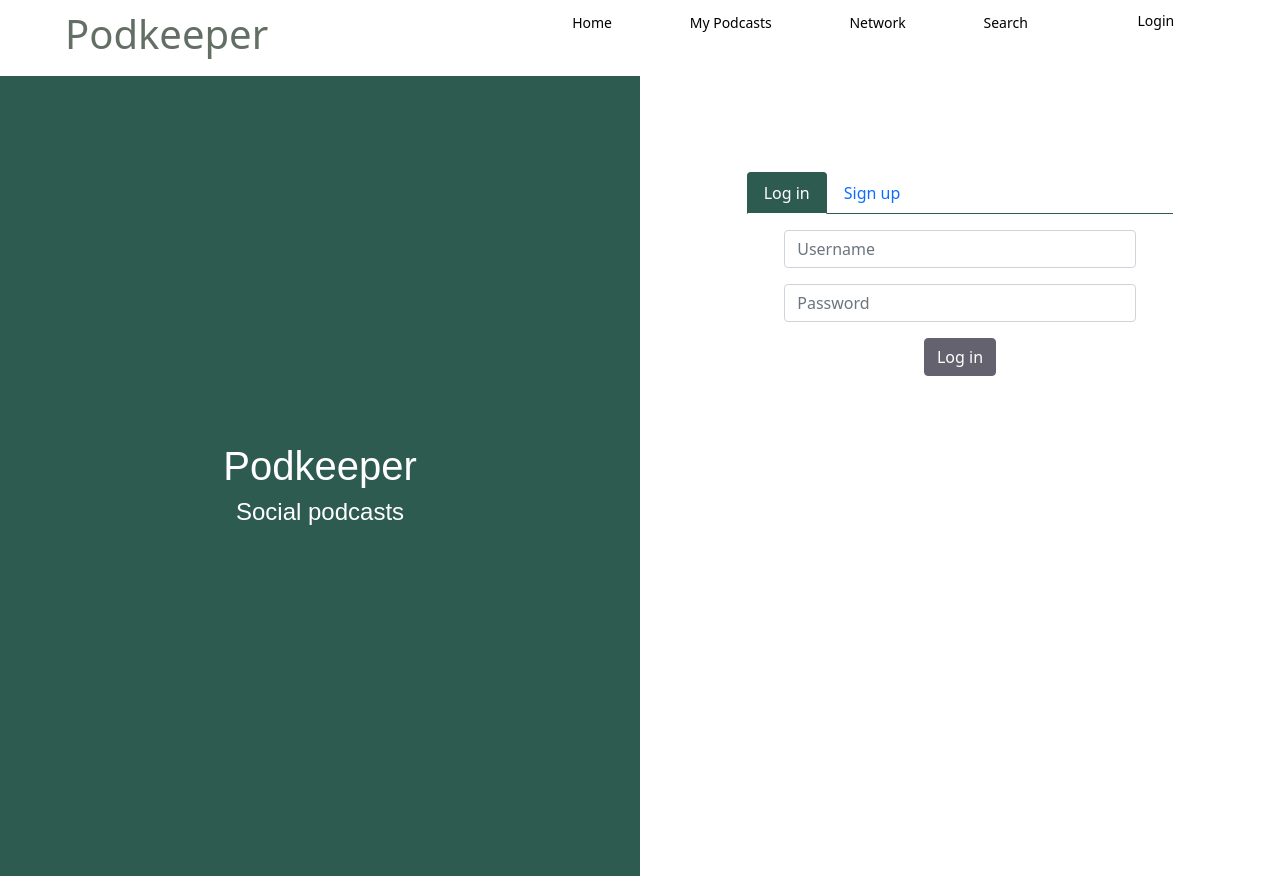
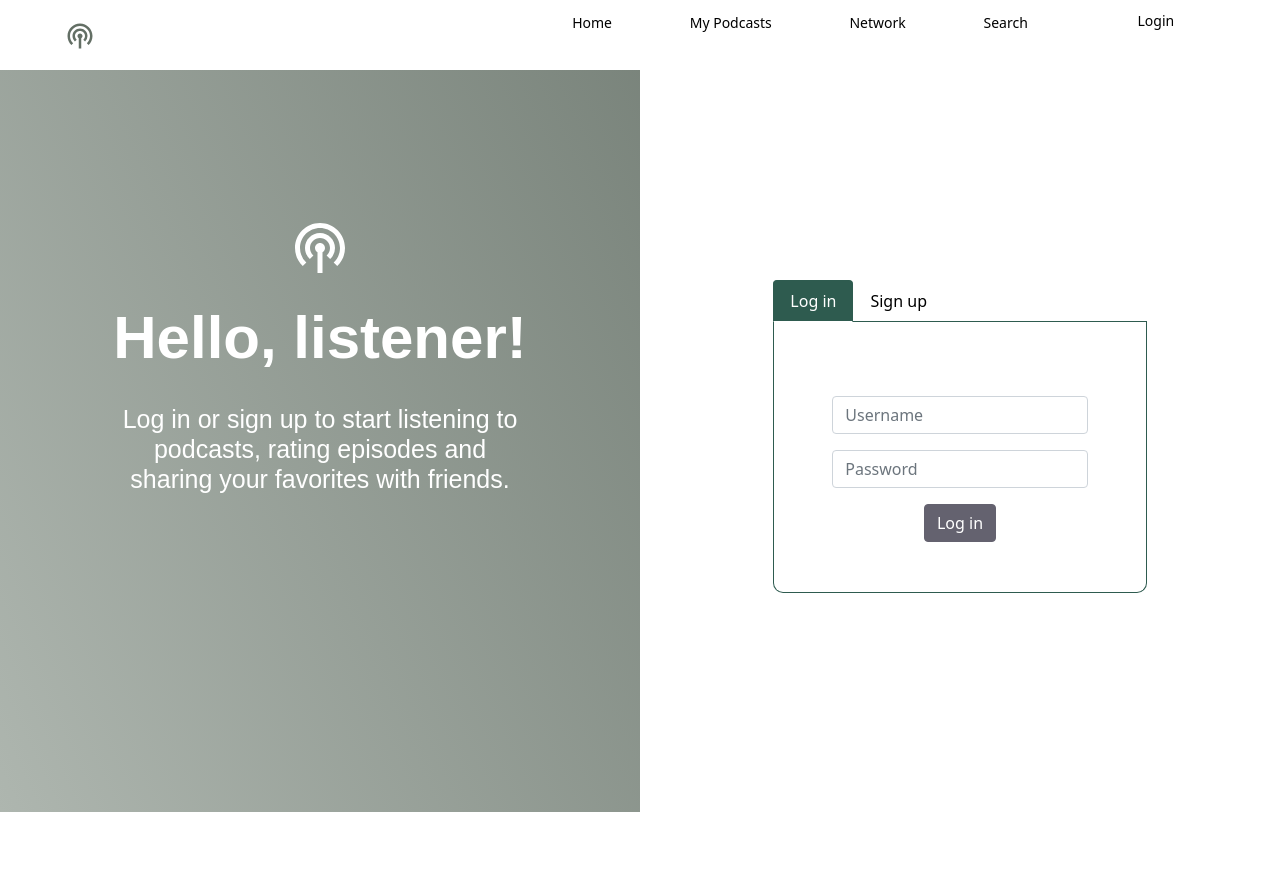
Before and after one commit to smh1988-2/podkeeper-fe, a React (Create React App) app: page /login in a window 1280 px wide. After the commit the page ends 812 px from the top, so only its background shows below. Built offline with nearby package versions, Linux system fonts and the light colour scheme.

Commit message:
visual updates to login form

```diff
--- a/src/components/Header/Header.css
+++ b/src/components/Header/Header.css
@@ -22,7 +22,9 @@
 
 #header-wordmark {
     padding-left: 65px;
+    padding-bottom: 5px;
     color: #636f65;
+    font-size: 30px;
 }
 
 .user-parent {
--- a/src/components/Header/Header.js
+++ b/src/components/Header/Header.js
@@ -4,13 +4,15 @@ import Nav from "react-bootstrap/Nav";
 import Row from "react-bootstrap/Row";
 import Col from "react-bootstrap/Col";
 import { Link } from "react-router-dom";
+import { MdPodcasts } from "react-icons/md"
 
 function Header({ currentUser }) {
   return (
     <div>
       <Row id="header-row">
         <Col xs={5} id="header-wordmark">
-          <h1>Podkeeper</h1>
+
+    <MdPodcasts />
         </Col>
         <Col xs={5}>
           <Nav fill activeKey="/home">
@@ -41,7 +43,7 @@ function Header({ currentUser }) {
             <>
               <Row>
                 <div className="user-parent">
-                  <p className="user-child">{currentUser.user.first_name}</p>
+                  <p className="user-child">{currentUser.user.username}</p>
                   <img
                     className="user-child"
                     src="test-profile.png"
--- a/src/components/Search/Search.css
+++ b/src/components/Search/Search.css
@@ -14,3 +14,8 @@ a:hover {
     text-decoration: none!important;
     background-color: #e4e6e4
 }
+
+#button-addon2 {
+    background-color: #636f65;
+    color: #fff;
+}
--- a/src/components/Search/Search.js
+++ b/src/components/Search/Search.js
@@ -1,6 +1,6 @@
 import React, { useState } from "react";
 import SearchResults from "./SearchResults";
-import "./Search.css"
+import "./Search.css";
 
 // bootstrap
 import Form from "react-bootstrap/Form";
@@ -10,20 +10,25 @@ import Row from "react-bootstrap/Row";
 import Col from "react-bootstrap/Col";
 import Button from "react-bootstrap/Button";
 
-function Search({currentUser}) {
-  const [searchTerm, setSearchTerm] = useState("");
+function Search({ currentUser }) {
   const [searchResults, setSearchResults] = useState([]);
-  const [searchClicked, setSearchClicked] = useState(false)
+  const [searchError, setSearchError] = useState("")
 
   function handleSearchFormSubmit(e) {
     e.preventDefault();
-    setSearchClicked(true)
+    setSearchError("");
+    setSearchResults([]);
     fetch(
-      `https://itunes.apple.com/search?term=${searchTerm}&entity=podcast&attributeType=titleTerm.`
+      `https://itunes.apple.com/search?term=${e.target[0].value}&entity=podcast&attributeType=titleTerm.`
     )
       .then((r) => r.json())
       .then((r) => {
-        setSearchResults(r.results);
+        console.log(r.results)
+        if (r.results.length > 0) {
+          setSearchResults(r.results);
+        } else {
+          setSearchError("no results")
+        }
       });
   }
 
@@ -40,7 +45,6 @@ function Search({currentUser}) {
                 placeholder="Search for a podcast..."
                 aria-label="Search for a podcast..."
                 aria-describedby="basic-addon2"
-                onChange={(e) => setSearchTerm(e.target.value)}
               />
               <Button
                 type="submit"
@@ -55,7 +59,24 @@ function Search({currentUser}) {
         <Col></Col>
       </Row>
 
-      <SearchResults searchResults={searchResults} currentUser={currentUser} searchClicked={searchClicked} />
+
+        <SearchResults
+          searchResults={searchResults}
+          currentUser={currentUser}
+        />
+
+{searchError.length > 0  ?
+
+        <>
+          <Row style={{paddingTop:"30px"}}>
+            <Col></Col>
+            <Col className="text-center">
+              <p>Sorry, we couldn't find that 😢</p>
+              <p>Try searching for another podcast.</p>
+            </Col>
+            <Col></Col>
+          </Row>
+        </> : null }
 
     </div>
   );
--- a/src/components/Search/SearchResults.js
+++ b/src/components/Search/SearchResults.js
@@ -28,7 +28,7 @@ function SearchResults({ searchResults, currentUser, searchClicked }) {
                   </>
                 );
               })
-            : <p>Try searching by the podcast name.</p>
+            : null
             }
 
         </Row>
--- a/src/components/User/Forms.js
+++ b/src/components/User/Forms.js
@@ -13,32 +13,38 @@ import Container from "react-bootstrap/Container";
 
 function Forms({ setCurrentUser, currentUser }) {
   return (
-    <div style={{ height: "100vh" }}>
-      <Row className="g-0 align-middle" id="full-row" style={{ height: "100vh" }} >
+    <div style={{ height: "80vh" }}>
+      <Row
+        className="g-0 align-middle"
+        id="full-row"
+        style={{ height: "92.79vh" }}
+      >
         <Col id="half-page">
           <Splash />
         </Col>
 
         <Col>
           <Container>
-          <Row className="g-0 align-middle" id="full-row">&nbsp;</Row>
-          <Row className="g-0 align-middle" id="full-row">&nbsp;</Row>
-          <Row className="g-0 align-middle" id="full-row">&nbsp;</Row>
-          <Row className="g-0 align-middle" id="full-row">&nbsp;</Row>
-            <Row className="g-0">
+            <Row className="g-0" id="form-container">
               <Col></Col>
-              <Col xs={8} className="text-center">
+              <Col xs={7} className="text-center">
                 <Tabs
                   defaultActiveKey="login"
                   id="uncontrolled-tab-example"
                   className="mb-3"
                 >
                   <Tab eventKey="login" title="Log in">
-                    <Login setCurrentUser={setCurrentUser} currentUser={currentUser} />
+                    <Login
+                      setCurrentUser={setCurrentUser}
+                      currentUser={currentUser}
+                    />
                   </Tab>
 
                   <Tab eventKey="signup" title="Sign up">
-                    <Signup setCurrentUser={setCurrentUser} currentUser={currentUser} />
+                    <Signup
+                      setCurrentUser={setCurrentUser}
+                      currentUser={currentUser}
+                    />
                   </Tab>
                 </Tabs>
               </Col>
--- a/src/components/User/Login.js
+++ b/src/components/User/Login.js
@@ -1,5 +1,7 @@
 import React from "react";
 import { useState } from "react";
+import { useNavigate } from 'react-router-dom';
+
 import Form from "react-bootstrap/Form";
 import Button from "react-bootstrap/Button";
 import Row from "react-bootstrap/Row";
@@ -8,12 +10,24 @@ import Container from "react-bootstrap/Container";
 
 function Login({ setCurrentUser, currentUser }) {
 
+  let navigate = useNavigate();
+
     const [username, setUsername] = useState("")
     const [password, setPassword] = useState("")
     const [success, setSuccess] = useState("")
     const [error, setError] = useState("")
+    const [validated, setValidated] = useState(false);
+
 
     function handleLoginSubmit(e) {
+      const form = e.currentTarget;
+      //setCurrentUser({})
+      if (form.checkValidity() === false) {
+        e.preventDefault();
+        e.stopPropagation();
+      }
+      setValidated(true);
+
         e.preventDefault();
         fetch("http://127.0.0.1:3000/login", {
             method: "POST",
@@ -33,20 +47,14 @@ function Login({ setCurrentUser, currentUser }) {
                 setError("")
                 setSuccess(user)
                 setCurrentUser(user)
+                navigate("/")
               });
             } else {
-              r.json().then(err => setError(err));
+              r.json().then(err => {
+                setError(err)
+              });
             }
           });
-    }
-
-    //MOVE TO INLINE!
-    function handleUsername(e) {
-        setUsername(e.target.value)
-    }
-
-    function handlePassword(e) {
-        setPassword(e.target.value)
     }
 
   return (
@@ -55,16 +63,22 @@ function Login({ setCurrentUser, currentUser }) {
         <Row>
           <Col></Col>
           <Col xs={10}>
-            <Form onSubmit={handleLoginSubmit}>
+            <Form noValidate validated={validated} onSubmit={handleLoginSubmit} id="login-form">
               <Form.Group className="mb-3" controlId="login-username">
-              <Form.Control type="text" placeholder="Username" value={username} onChange={handleUsername} />
+              <Form.Control required type="text" placeholder="Username" value={username} onChange={e => setUsername(e.target.value)} />
+              <Form.Control.Feedback type="invalid">
+              Please enter a username.
+            </Form.Control.Feedback>
               </Form.Group>
 
               <Form.Group className="mb-3" controlId="login-password">
-                <Form.Control type="password" placeholder="Password" value={password} onChange={handlePassword} />
+                <Form.Control required type="password" placeholder="Password" value={password} onChange={e=> setPassword(e.target.value)} />
+                <Form.Control.Feedback type="invalid">
+              Please enter your password.
+            </Form.Control.Feedback>
               </Form.Group>
 
-              <Button variant="primary" type="submit" id="login-button">
+              <Button variant="primary" type="submit" id="forms-button">
                 Log in
               </Button>
             </Form>
--- a/src/components/User/Splash.js
+++ b/src/components/User/Splash.js
@@ -2,15 +2,19 @@ import React from 'react';
 import Row from "react-bootstrap/Row";
 import Col from "react-bootstrap/Col";
 
+import { MdPodcasts } from "react-icons/md"
+
 function Splash() {
   return(
       <>
-          <Row style={{ height: "100vh" }} className="text-center align-middle">
-          <Row className="g-0 align-middle" id="full-row">&nbsp;</Row>
+          <Row style={{ height: "75%" }} className="text-center align-middle">
+          <Row className="g-0 align-middle">&nbsp;</Row>
               <Col></Col>
               <Col xs={10} className="text-center align-middle">
-                  <h1 className="white-text">Podkeeper</h1>
-                  <h4 className="white-text">Social podcasts</h4>
+                  <MdPodcasts className="white-text"/>
+                  <br /><br />
+                  <h1 className="white-text">Hello, listener!</h1>
+                  <h4 className="white-text-subheading">Log in or sign up to start listening to podcasts, rating episodes and sharing your favorites with friends.</h4>
               </Col>
               <Col></Col>
           </Row>
--- a/src/components/User/User.css
+++ b/src/components/User/User.css
@@ -1,15 +1,12 @@
 #half-page {
-    background: #2E5B4F;
+    background: rgb(99,111,101);
+    background: linear-gradient(245deg, rgba(99,111,101,0.8491771708683473) 0%, rgba(174,182,175,1) 100%);
 }
 
 #full-row {
  --bs-gutter-x: 0rem !important;
  margin-right: 0px !important;
  margin-left: 0px !important;
-}
-
-#blank-row {
-    margin-top: 20%;
 }
 
 .nav-tabs {
@@ -29,7 +26,7 @@
     color: #fff !important;
 }
 
-#login-button {
+#forms-button {
     background-color: #64626f;
     border-color: #64626f;
 }
@@ -37,4 +34,58 @@
 .white-text {
     color: #ffffff;
     font-family: Arial, Helvetica, sans-serif;
+    font-size: 60px;
+    font-weight: 600;
 }
+
+.white-text-subheading {
+    color: #ffffff;
+    font-family: Arial, Helvetica, sans-serif;
+    font-size: 25px;
+    margin-top: 30px;
+    margin-left: 60px;
+    margin-right: 60px
+}
+
+.tab-content {
+    margin-top: -17px;
+    border-left: 1px solid#2E5B4F;
+    border-right: 1px solid#2E5B4F;
+    border-bottom: 1px solid#2E5B4F;
+    border-radius: 0px 0px 10px 10px;
+}
+
+#form-container {
+    margin-top: 210px;
+}
+
+#login-form {
+    margin-top: 75px;
+    margin-bottom: 50px;
+    margin-left: 25px;
+    margin-right: 25px;
+}
+
+#signup-form {
+    padding-top: 75px;
+    margin-bottom: 50px;
+    padding-left: 75px;
+    padding-right: 75px;
+}
+
+#uncontrolled-tab-example-tab-signup {
+    color:#000
+}
+
+#uncontrolled-tab-example-tab-login {
+    color:#000
+}
+
+#uncontrolled-tab-example-tabpane-signup {
+    margin-top: -17px;
+}
+
+.form-control:focus {
+    border-color: #6f626c!important;
+    box-shadow: inset 0 1px 1px rgba(0, 0, 0, 0.075), 0 0 8px #6f626c!important;
+  }
```
Also changed, not shown: src/components/User/Signup.js (+8 -26 lines).
